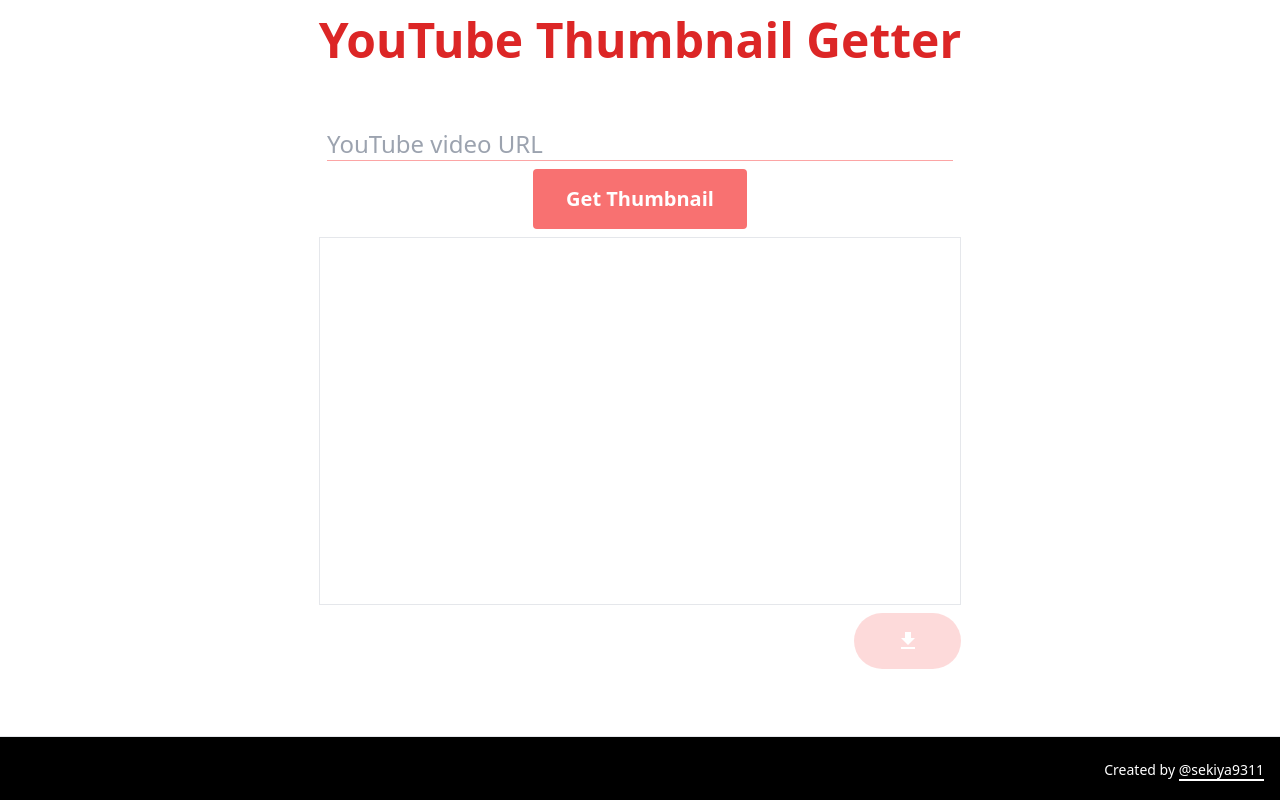
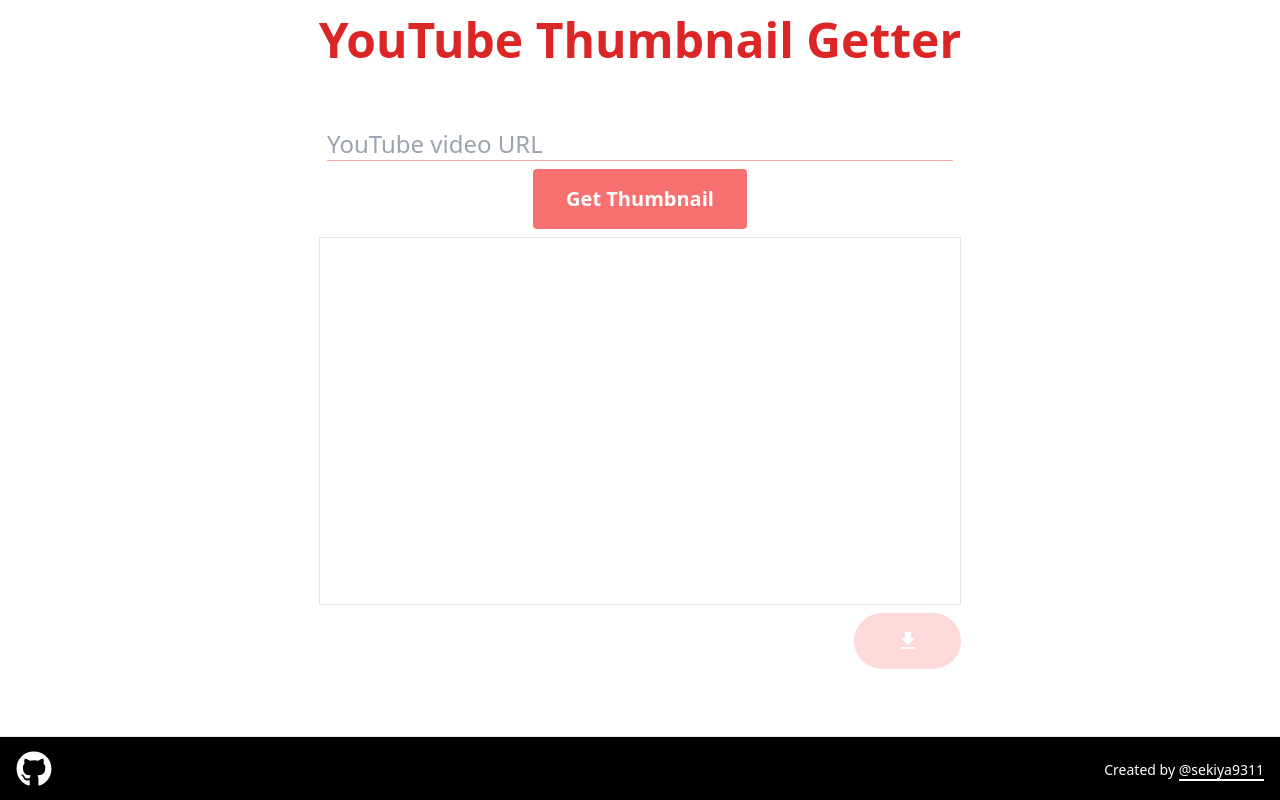
Before and after one commit to sekiya9311/youtube-thumbnail-getter, a Next.js app: page / in a window 1280 px wide. Built offline with nearby package versions, Linux system fonts and the light colour scheme.

Commit message:
feat: add repo link

```diff
--- a/pages/index.tsx
+++ b/pages/index.tsx
@@ -6,6 +6,7 @@
 import { extractThumbnailUrl } from '../models/Videos';
 import { getImageAsync } from '../models/web/getImageAsync';
 import { MdFileDownload } from 'react-icons/md';
+import { FaGithub } from 'react-icons/fa';
 
 export default function Main() {
   const [url, setUrl] = useState('');
@@ -106,7 +107,17 @@
         </div>
       </main>
 
-      <footer className='fixed bottom-0 w-full border-t h-16 flex justify-end items-center bg-black text-white'>
+      <footer className='fixed bottom-0 w-full border-t h-16 flex justify-between items-center bg-black text-white'>
+        <div className='ml-4'>
+          <a
+            href='https://github.com/sekiya9311/youtube-thumbnail-getter'
+            target='_blank'
+            rel='noopener noreferrer'
+            className='text-4xl'
+          >
+            <FaGithub />
+          </a>
+        </div>
         <div className='px-4'>
           <span className='text-sm'>
             Created by{' '}
```
